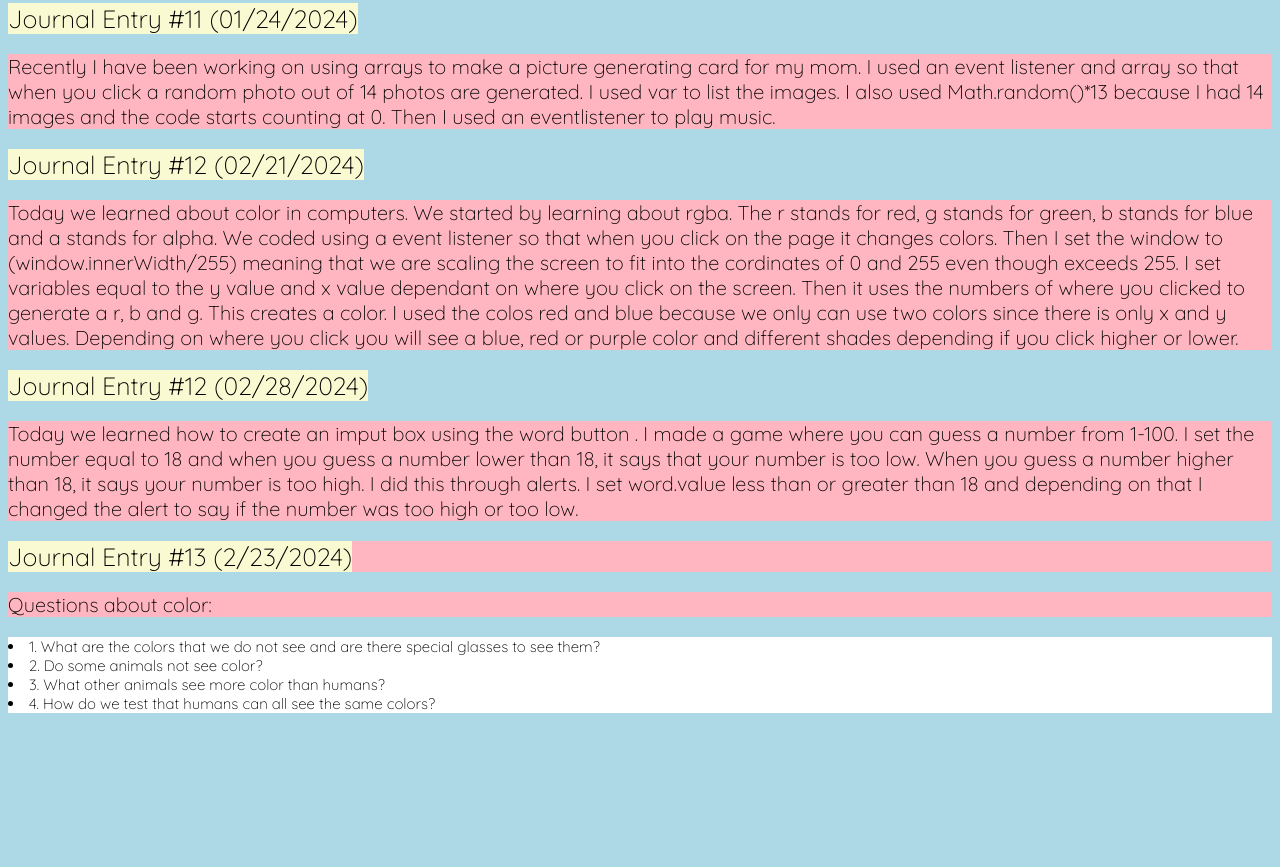
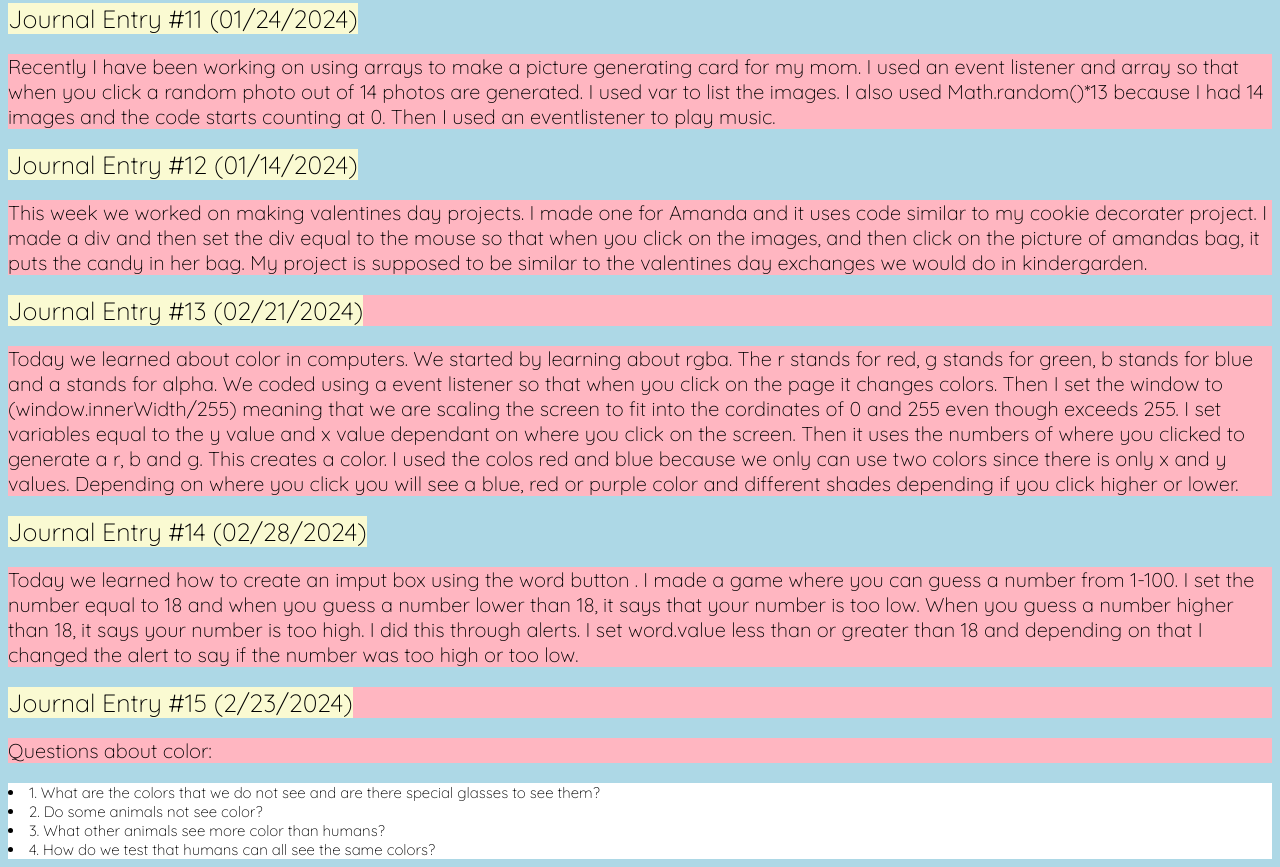
Before and after one commit to c27am/c27am.github.io, a plain HTML site: page journal.html in a window 1280 px wide. Shown: the part 1887-2754 px from the top of the page. Before the commit the page ends 2608 px from the top, so only its background shows below. Drawn offline with Linux system fonts and the light colour scheme; a web font is replaced by a local one.

Commit message:
journalentries

```diff
--- a/journal.html
+++ b/journal.html
@@ -145,13 +145,16 @@ The past few classes I worked on a cookie decorating project. First I made divs
 <p2> Journal Entry #11 (01/24/2024)</p2>
 <p> Recently I have been working on using arrays to make a picture generating card for my mom. I used an event listener and array so that when you click a random photo out of 14 photos are generated. I used var to list the images. I also used Math.random()*13 because I had 14 images and the code starts counting at 0. Then I used an eventlistener to play music.  </p>
 
-<p2> Journal Entry #12 (02/21/2024) <p2>
+<p2> Journal Entry #12 (01/14/2024) <p2>
+	<p> This week we worked on making valentines day projects. I made one for Amanda and it uses code similar to my cookie decorater project. I made a div and then set the div equal to the mouse so that when you click on the images, and then click on the picture of amandas bag, it puts the candy in her bag. My project is supposed to be similar to the valentines day exchanges we would do in kindergarden. <p>
+
+<p2> Journal Entry #13 (02/21/2024) <p2>
 	<p> Today we learned about color in computers. We started by learning about rgba. The r stands for red, g stands for green, b stands for blue and a stands for alpha. We coded using a event listener so that when you click on the page it changes colors. Then I set the window to (window.innerWidth/255) meaning that we are scaling the screen to fit into the cordinates of 0 and 255 even though exceeds 255. I set variables equal to the y value and x value dependant on where you click on the screen. Then it uses the numbers of where you clicked to generate a r, b and g. This creates a color. I used the colos red and blue because we only can use two colors since there is only x and y values. Depending on where you click you will see a blue, red  or purple color and different shades depending if you click higher or lower. </p>
 
-<p2> Journal Entry #12 (02/28/2024)<p2>
+<p2> Journal Entry #14 (02/28/2024)<p2>
 	<p> Today we learned how to create an imput box using the word button . I made a game where you can guess a number from 1-100. I set the number equal to 18 and when you guess a number lower than 18, it says that your number is too low. When you guess a number higher than 18, it says your number is too high. I did this through alerts. I set word.value less than or greater than 18 and depending on that I changed the alert to say if the number was too high or too low. <p>
 
-<p2> Journal Entry #13 (2/23/2024)<p2>
+<p2> Journal Entry #15 (2/23/2024)<p2>
 	<p> Questions about color: <p>
 		<li> 1. What are the colors that we do not see and are there special glasses to see them? </li>
 			<li> 2. Do some animals not see color? </li>
```
